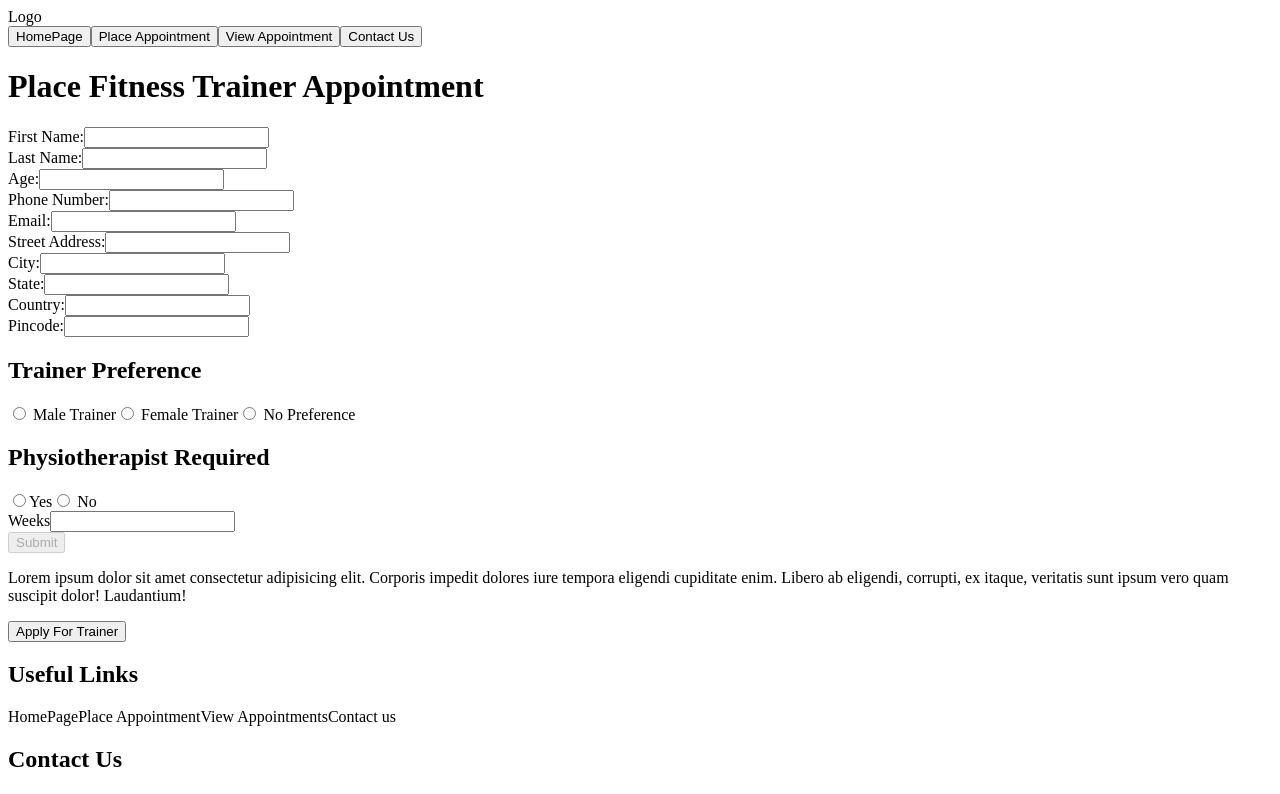
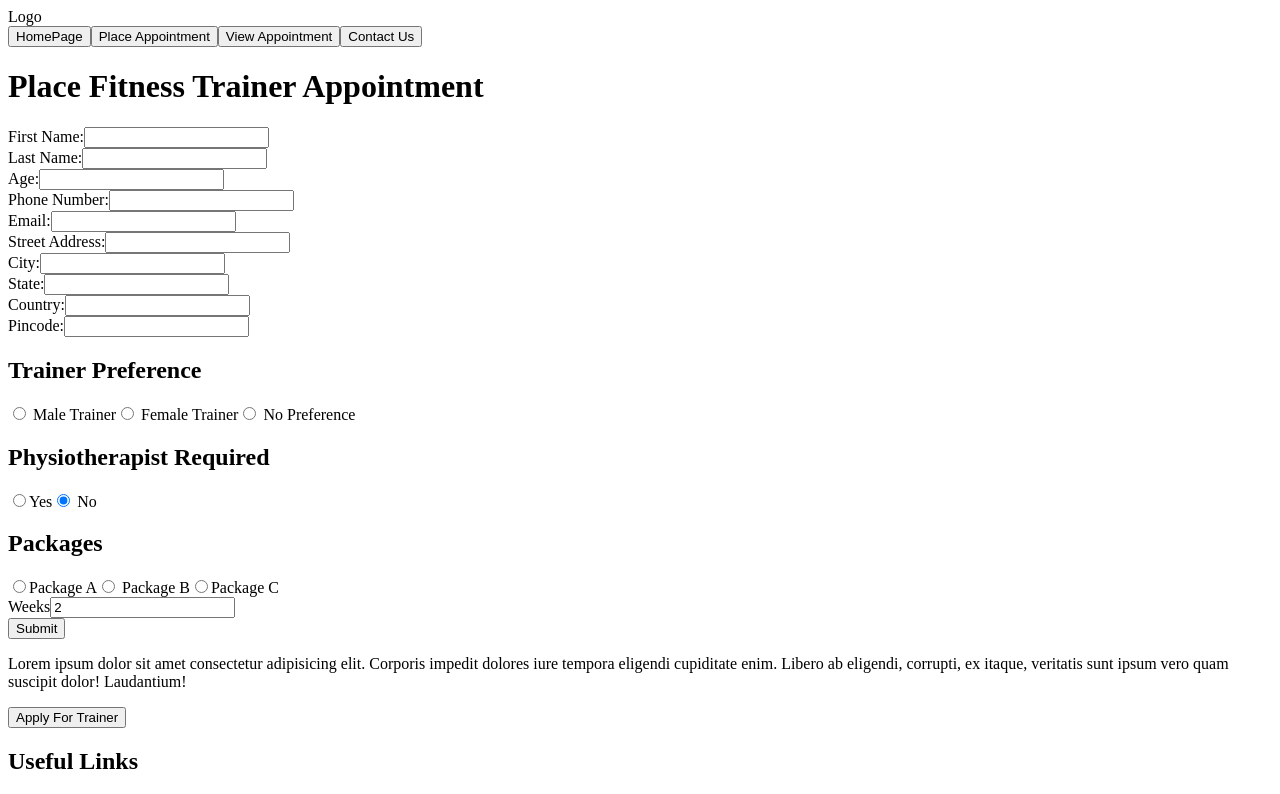
Before and after one commit to 007DSJ/Angular-Health-Fitness-Appointment, an Angular app: page /place-appointment in a window 1280 px wide. Shown: the top 794 px of the page. Built offline with nearby package versions, Linux system fonts and the light colour scheme.

Commit message:
place appointment done; posting data through HttpClient left

```diff
--- a/src/app/place-fitness-appointmnet/place-fitness-appointmnet.component.html
+++ b/src/app/place-fitness-appointmnet/place-fitness-appointmnet.component.html
@@ -20,7 +20,7 @@
   </div>
   <div class="form-group">
     <label for="email">Email:</label>
-    <input type="email" class="form-control" id="email" formControlName="email" required pattern="[a-z0-9._%+-]+@[a-z0-9.-]+\.[a-z]{2,}$">
+    <input type="email" class="form-control" id="email" formControlName="email" required>
   </div>
   <div class="form-group">
     <label for="streetaddress">Street Address:</label>
@@ -55,10 +55,21 @@
   <div class="form-group">
     <!-- extra -->
     <h2>Physiotherapist Required</h2>
-    <input type="radio" class="form-control" id="yes" formControlName="physiotherapist" value="Yes">
+    <input type="radio" class="form-control" id="yes" formControlName="physiotherapist" value="true">
     <label for="yes">Yes</label>
-    <input type="radio" class="form-control" id="no" formControlName="physiotherapist" value="No">
+    <input type="radio" class="form-control" id="no" formControlName="physiotherapist" value="false">
     <label for="no"> No</label>
+
+  </div>
+  <div class="form-group">
+    <!-- extra -->
+    <h2>Packages</h2>
+    <input type="radio" class="form-control" id="1" formControlName="packages" value="Package A">
+    <label for="1">Package A</label>
+    <input type="radio" class="form-control" id="2" formControlName="packages" value="Package B">
+    <label for="2"> Package B</label>
+    <input type="radio" class="form-control" id="3" formControlName="packages" value="Package C">
+    <label for="3">Package C</label>
 
   </div>
   <div class="form-group">
@@ -70,5 +81,5 @@
     <!-- extra -->
     <p>{{ fitnessForm.get('amount').value}}</p>
   </div>
-  <button type="submit" class="btn btn-primary" [disabled]="fitnessForm.invalid">Submit</button>
+  <button type="submit" class="btn btn-primary" >Submit</button>
 </form>
--- a/src/app/place-fitness-appointmnet/place-fitness-appointmnet.component.ts
+++ b/src/app/place-fitness-appointmnet/place-fitness-appointmnet.component.ts
@@ -53,9 +53,9 @@ export class PlaceFitnessAppointmnetComponent implements OnInit{
       lastname: ['', Validators.required],
       age: ['', Validators.required],
       trainerpreference: [''],
-      physiotherapist: [''],
+      physiotherapist: ['false'],
       packages: [''],
-      weeks: ['',Validators.required], //extra
+      weeks: ['2',Validators.required], //extra
       amount: [{ value: '', disabled: true }] // Disable amount initially-extra
     });
 
@@ -63,8 +63,9 @@ export class PlaceFitnessAppointmnetComponent implements OnInit{
 
   ngOnChange()
   {
-    this.fitnessForm.get('package').valueChanges.subscribe(() => this.updateAmount()); //extra
+    this.fitnessForm.get('packages').valueChanges.subscribe(() => this.updateAmount()); //extra
     this.fitnessForm.get('weeks').valueChanges.subscribe(() => this.updateAmount()); //extra
+    this.fitnessForm.get('physiotherapist').valueChanges.subscribe(() => this.updateAmount()); //extra
   }
 
   updateAmount()
```
